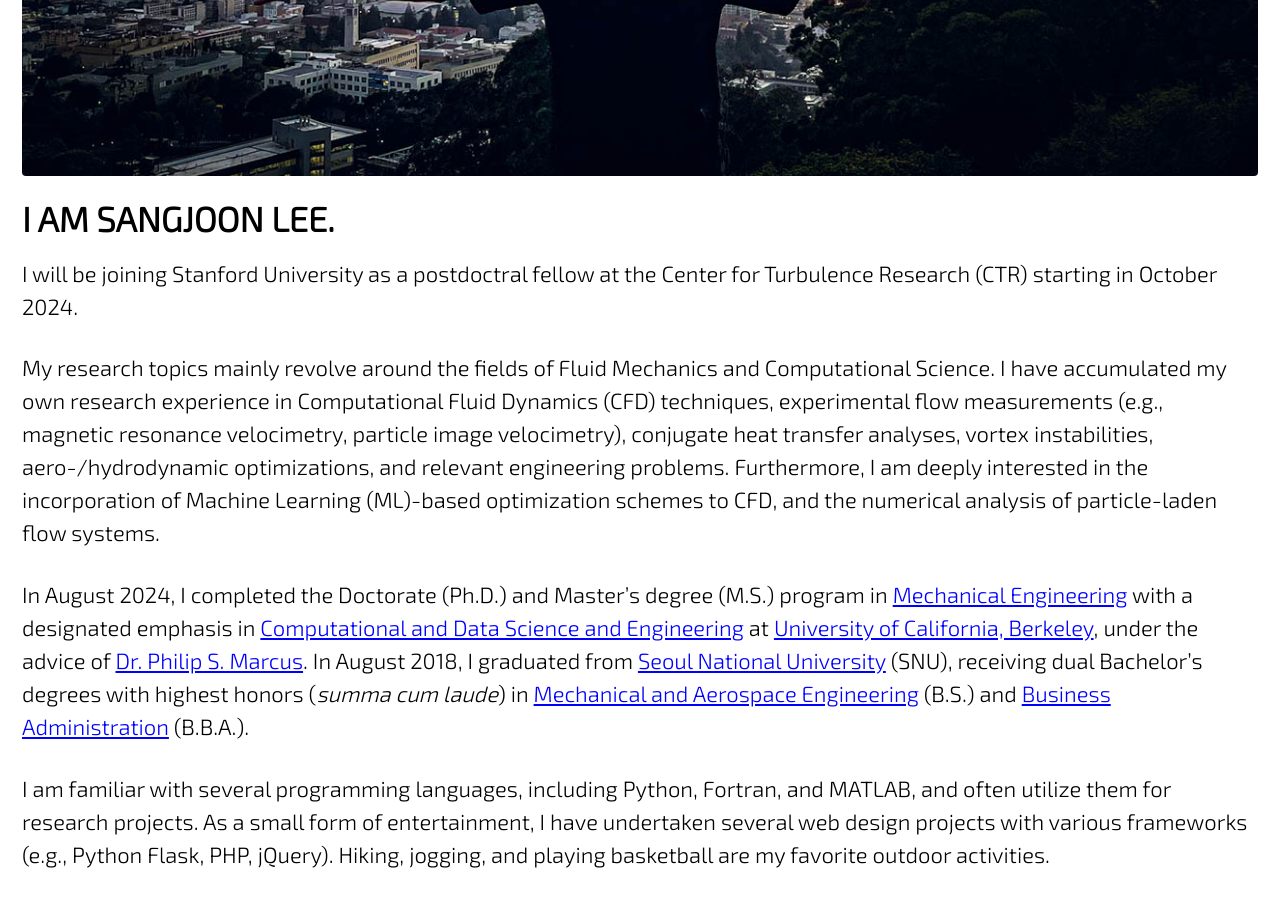
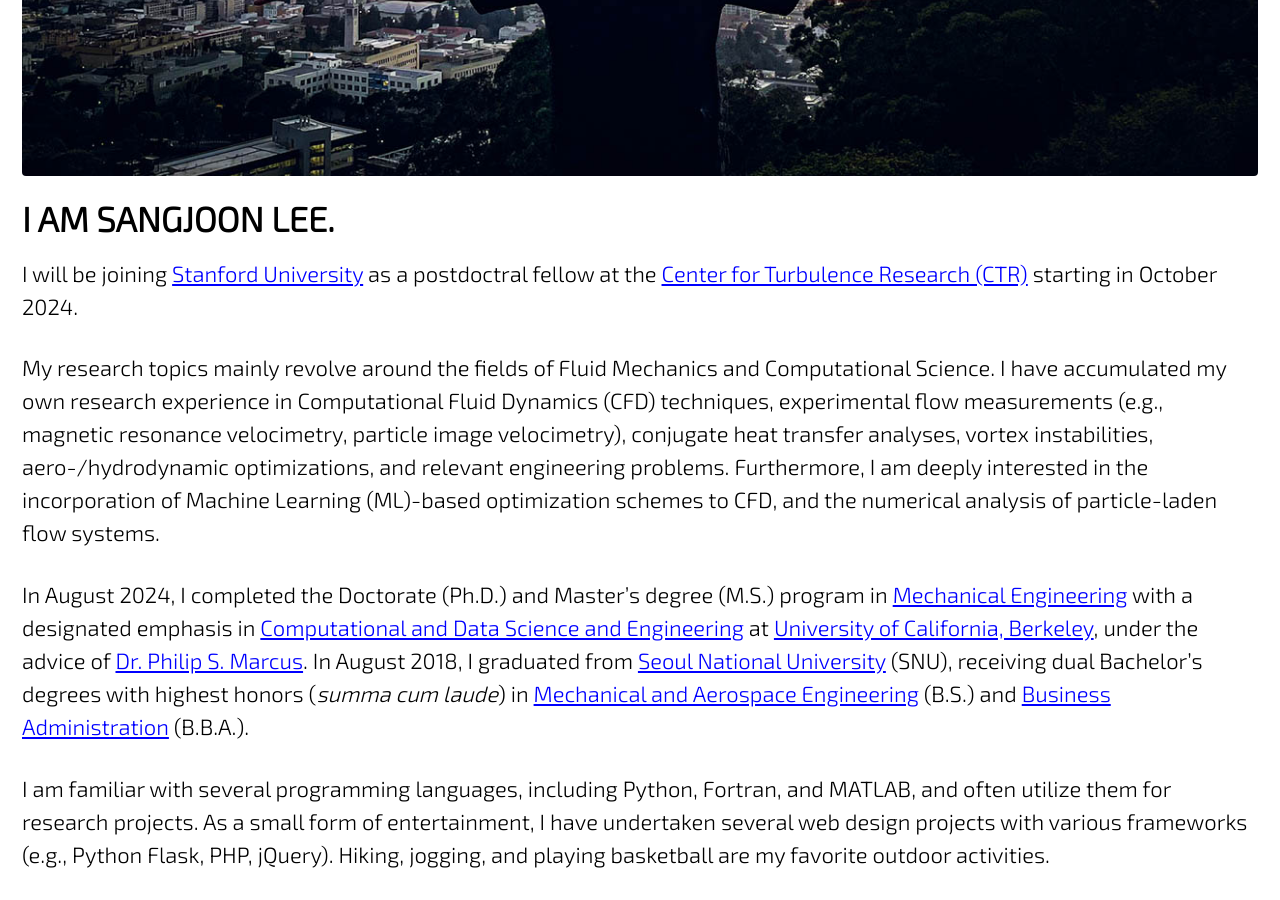
Before and after one commit to jun9303/jun9303.github.io, a Jekyll site: the page built from index.md, in a window 1280 px wide and 900 px high, scrolled down 1045 px. Built offline with Jekyll 4.4.1, drawn with Linux system fonts in a browser that asks for light colours; cached includes are drawn as plain includes; nearby versions of some CDN libraries; part of the change alters nothing that is shown.

Commit message:
Profile Updated 071324

```diff
--- a/index.md
+++ b/index.md
@@ -15,7 +15,7 @@ intro:
 
 # I AM SANGJOON LEE.
 
-I will be joining Stanford University as a postdoctral fellow at the Center for Turbulence Research (CTR) starting in October 2024.
+I will be joining [Stanford University](https://www.stanford.edu/) as a postdoctral fellow at the [Center for Turbulence Research (CTR)](https://ctr.stanford.edu/) starting in October 2024.
 
 My research topics mainly revolve around the fields of Fluid Mechanics and Computational Science. I have accumulated my own research experience in Computational Fluid Dynamics (CFD) techniques, experimental flow measurements (e.g., magnetic resonance velocimetry, particle image velocimetry), conjugate heat transfer analyses, vortex instabilities, aero-/hydrodynamic optimizations, and relevant engineering problems. Furthermore, I am deeply interested in the incorporation of Machine Learning (ML)-based optimization schemes to CFD, and the numerical analysis of particle-laden flow systems.
 
```
